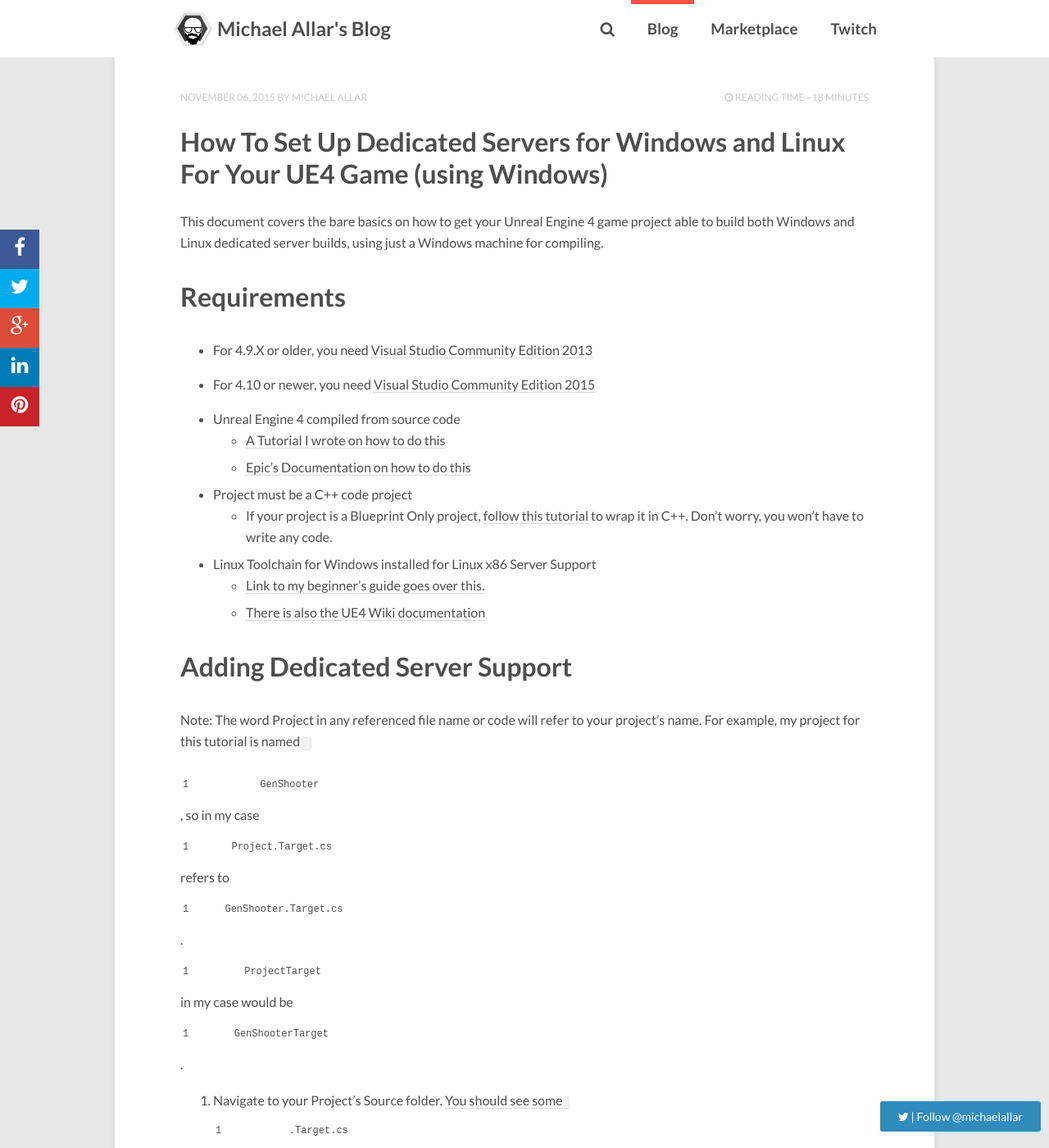
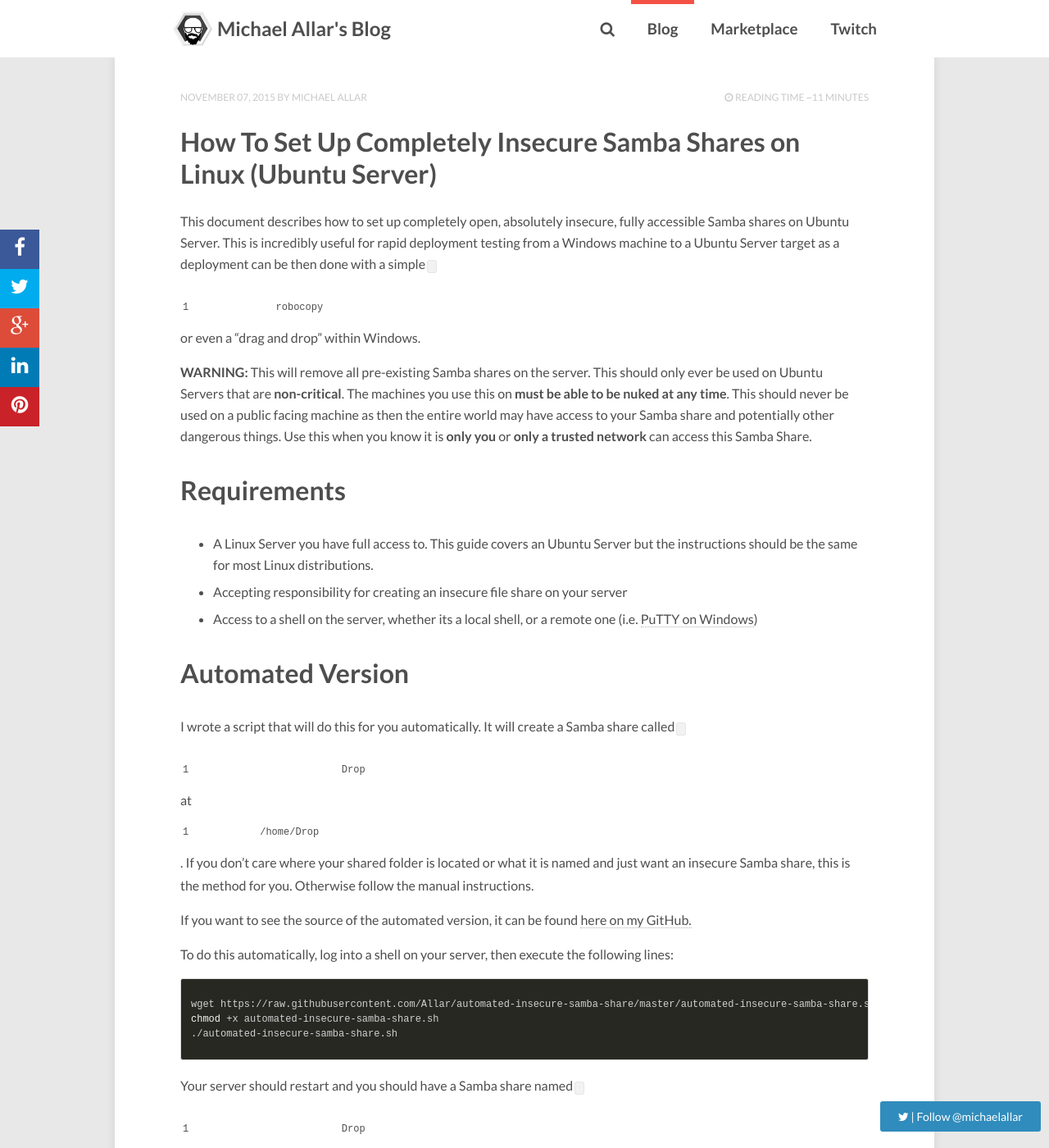
Before and after one commit to Allar/allar.github.io, a Jekyll site: the page built from blog/index.html, in a window 1280 px wide and 1400 px high, scrolled down 289 px. Shown: the whole window at 82% size. Built offline with Jekyll 4.4.1, drawn with Linux system fonts in a browser that asks for light colours; nearby versions of some CDN libraries; the list of posts is cut into pages by our own code; comment, search, counter and statistics services are not loaded; some of the changed text lies outside the part shown.

Commit message:
Added Setting Up Samba No Security

```diff
--- a/_config.yml
+++ b/_config.yml
@@ -85,5 +85,9 @@
     coderay_bold_every: 10
     coderay_css: class
 
+redcarpet:
+  extensions: ["disable_indented_code_blocks"]
+
+
 include: [".htaccess"]
 exclude: ["lib", "config.rb", "Capfile", "config", "Gemfile", "Gemfile.lock", "README.md", "LICENSE", "log", "Rakefile", "Rakefile.rb", "tmp", "less", "*.sublime-project", "*.sublime-workspace", "test", "spec", "Gruntfile.js", "package.json", "node_modules"]
--- /dev/null
+++ b/blog/_posts/2015-11-07-Setting-Up-Samba-No-Security.md
@@ -0,0 +1,99 @@
+---
+layout: post
+title: "How To Set Up Completely Insecure Samba Shares on Linux (Ubuntu Server)"
+tags: [Allar, ue4, tutorial, linux, ubuntu, samba]
+thumbnail: "Tux.png"
+---
+
+This document describes how to set up completely open, absolutely insecure, fully accessible Samba shares on Ubuntu Server. This is incredibly useful for rapid deployment testing from a Windows machine to a Ubuntu Server target as a deployment can be then done with a simple `robocopy` or even a "drag and drop" within Windows. <!-- more -->
+
+__WARNING:__ This will remove all pre-existing Samba shares on the server. This should only ever be used on Ubuntu Servers that are __non-critical__. The machines you use this on __must be able to be nuked at any time__. This should never be used on a public facing machine as then the entire world may have access to your Samba share and potentially other dangerous things. Use this when you know it is __only you__ or __only a trusted network__ can access this Samba Share.
+
+# Requirements
+
++ A Linux Server you have full access to. This guide covers an Ubuntu Server but the instructions should be the same for most Linux distributions.
++ Accepting responsibility for creating an insecure file share on your server
++ Access to a shell on the server, whether its a local shell, or a remote one (i.e. [PuTTY on Windows](http://www.chiark.greenend.org.uk/~sgtatham/putty/download.html))
+
+# Automated Version
+
+I wrote a script that will do this for you automatically. It will create a Samba share called `Drop` at `/home/Drop`. If you don't care where your shared folder is located or what it is named and just want an insecure Samba share, this is the method for you. Otherwise follow the [manual instructions](#manually-setting-up-the-samba-share).
+
+If you want to see the source of the automated version, it can be found [here on my GitHub.](https://github.com/Allar/automated-insecure-samba-share)
+
+To do this automatically, log into a shell on your server, then execute the following lines:
+
+{% highlight bash %}
+wget https://raw.githubusercontent.com/Allar/automated-insecure-samba-share/master/automated-insecure-samba-share.sh -O automated-insecure-samba-share.sh
+chmod +x automated-insecure-samba-share.sh
+./automated-insecure-samba-share.sh
+{% endhighlight %}
+
+Your server should restart and you should have a Samba share named `Drop` ready to be accessed. [See the end of this guide](#accessing-the-new-samba-share) for details on how to access it.
+
+# Manually Setting up the Samba Share
+
+1\. Install Samba if it isn't installed already. This can be done with:
+
+{% highlight bash %}
+sudo apt-get install samba
+{% endhighlight %}
+
+2\. Delete the default Samba configuration file.
+
+{% highlight bash %}
+sudo rm /etc/samba/smb.conf
+{% endhighlight %}
+
+3\. Make a directory for your Samba share. I will be using the directory `/home/Drop`
+
+{% highlight bash %}
+sudo mkdir /home/Drop
+{% endhighlight %}
+
+4\. As my created directory is outside my user directory, it had to be created by the `root` user (`sudo` does that for us). We don't want outsiders accessing the Samba share as `root`, so instead we'll make this directory accessible by the current shell user (assuming you are not logged in as root). Replace `YOUR_USERNAME_HERE` with your user name.
+
+{% highlight bash %}
+sudo chown YOUR_USERNAME_HERE /home/Drop
+{% endhighlight %}
+
+5\. Begin editing a new Samba configuration file. Replace `YOUR_USERNAME_HERE` with the same user name you used in the previous step. Replace `YOUR_SERVER_HOSTNAME_HERE` with the hostname of your server.
+
+{% highlight ini %}
+[global]
+guest account = YOUR_USERNAME_HERE
+map to guest = bad user
+workgroup = WORKGROUP
+server string = YOUR_SERVER_HOSTNAME_HERE
+security = user
+name resolve order = hosts lmhosts
+create mask = 0777
+directory mask = 0777
+
+[Drop]
+path = /home/Drop
+guest ok = yes
+read only = no
+writable = yes
+public = yes
+{% endhighlight %}
+
+6\. If you want to add additional Samba shares, copy paste the entire `[Drop]` definition and add it to the bottom of the configuration file. Then change `[Drop]` to `[THE_NAME_OF_YOUR_SHARE]` and `path = /home/Drop` to the path of your new share's directory.
+
+7\. Be sure to allow Samba access through your firewall. I'm using UFW here as it is pretty straightforward.
+
+{% highlight bash %}
+sudo ufw allow samba
+{% endhighlight %}
+
+8\. Reboot the server.
+
+{% highlight bash %}
+sudo reboot
+{% endhighlight %}
+
+# Accessing the new Samba Share
+
+You should be able to access your Samba share in Windows under Network in any explorer window. If you do not see it, you can type in `\\ServerHostName` and you should see your new Samba Share and have full access without any form of credentials.
+
+![Samba Share access in Windows](/images/tutorials/setting-up-samba-no-security/SambaShareInWindows.png)
```
Also changed, not shown: images/blog/thumbnails/Tux.png (added), images/tutorials/setting-up-samba-no-security/SambaShareInWindows.png (added).
